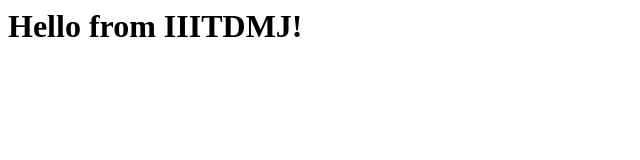
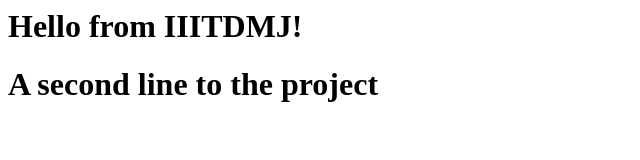
Before and after one commit to DevPika/open-source-workshop, a plain HTML site: page index.html in a window 1280 px wide. Shown: the whole page, without its empty margins (0-640 px from the left). Drawn offline with Linux system fonts and the light colour scheme.

Commit message:
Update index.html

```diff
--- a/index.html
+++ b/index.html
@@ -1 +1,2 @@
 <h1>Hello from IIITDMJ!</h1>
+<h1>A second line to the project</h1>
```
